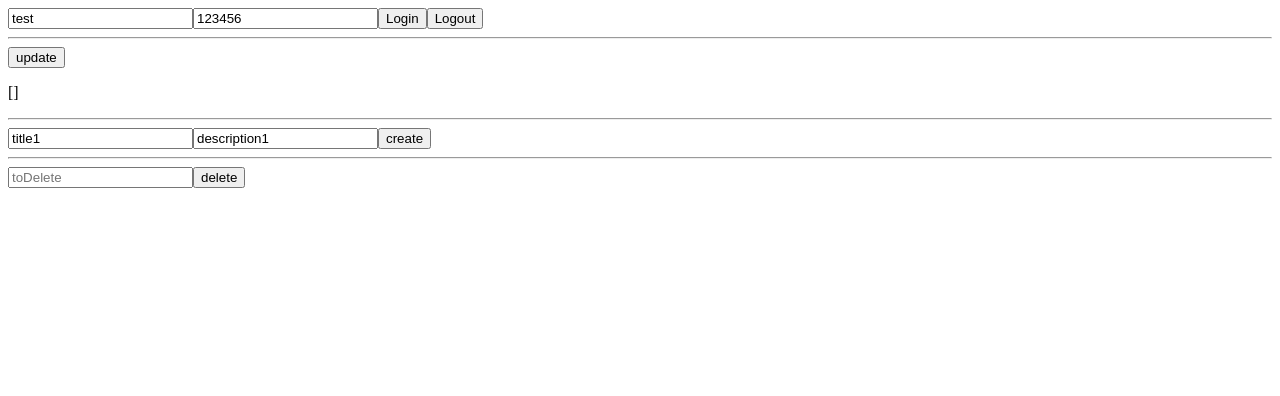
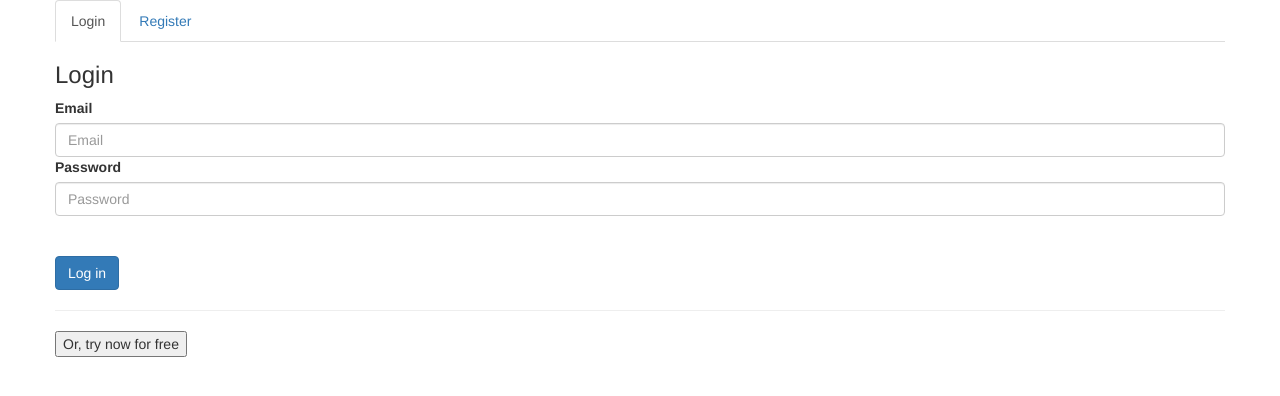
Before and after one commit to mzakrze/kms, a React app in the folder fe/: page / in a window 1280 px wide. Shown: the top 396 px of the page. Built offline with nearby package versions, Linux system fonts and the light colour scheme; no server answers.

Commit message:
Zaczyn ekranu logowania i rejestracji

```diff
--- a/fe/src/api.jsx
+++ b/fe/src/api_util.jsx
@@ -41,6 +41,10 @@ const postResponse = (xmlHttpResonse) => {
 
 }
 
+export function beforeSend(xmlHttpRequest){
+    setJwtToken(xmlHttpRequest);
+}
+
 const setJwtToken = (xmlHttpRequest: any) => {
     let jwt = localStorage.getItem('JwtAuthentication');
     xmlHttpRequest.setRequestHeader('Authentication', jwt);
--- /dev/null
+++ b/fe/src/components/WelcomeUnknownPage.jsx
@@ -0,0 +1,100 @@
+/* @flow */
+import React from 'react';
+import ReactDOM from 'react-dom';
+import { HashRouter as Router, Route, Switch, withRouter, Redirect } from 'react-router-dom';
+
+
+
+type Props = {
+    attemptRegister: (string, string) => void,
+    attemptLogin: (string, string) => void,
+    attemptGoTryMode: () => void,
+}
+
+export default class WelcomeUnknownPage extends React.Component<Props> {
+
+    constructor(props){
+        super(props);
+        this.state = {
+            login_email: '',
+            login_password: '',
+            register_email: '',
+            register_password: '',
+            register_password_confirm: ''
+        }
+    }
+
+    handleFormChanged(key, value) {
+        let s = this.state;
+        s[key] = value;
+        this.setState(s);
+    }
+
+    handleLogin(ev) {
+        ev.preventDefault();
+        // TODO - validate
+        this.props.attemptLogin(this.state.login_email, this.state.login_password);
+    }
+
+    handleRegister(ev) {
+        ev.preventDefault();
+        // TODO - validate
+        this.props.attemptRegister(this.state.register_email, this.state.register_password);
+    }
+
+    render(){
+        let hasError = false; // TODO
+        return (<div className="container">
+            <div className="row">
+            <ul className="nav nav-tabs">
+                <li className="active">
+                    <a href="#login" data-toggle="tab">Login</a>
+                </li>
+                <li className="">
+                    <a href="#register" data-toggle="tab">Register</a>
+                </li>
+            </ul>
+
+            <div className="tab-content ">
+                <div className="tab-pane active" id="login">
+                    <h3>Login</h3>
+                    <form className="form" onSubmit={this.handleLogin.bind(this)}>
+                         <div className={"form-group" + (hasError ? " has-error" : "")}>
+                            <label className="control-label" htmlFor="login_email_input">Email</label>
+                            <input type="text" className="form-control" placeholder="Email" onChange={(ev) => this.handleFormChanged('login_email', ev.target.value)} id="login_email_input" />
+
+                            <label className="control-label" htmlFor="login_password_input">Password</label>
+                            <input type="password" className="form-control" onChange={(ev) => this.handleFormChanged('login_password', ev.target.value)} id="login_password_input" placeholder="Password" />
+
+                            <span style={{visibility: hasError ? "" : "hidden"}}className="help-block">Email or password is incorrect</span>
+                        </div>
+                        <button type="submit" className="btn btn-primary">Log in</button>
+                    </form>
+                </div>
+                <div className="tab-pane" id="register">
+                    <h3>Register</h3>
+                    <form className="form" onSubmit={this.handleRegister.bind(this)}>
+                         <div className={"form-group" + (hasError ? " has-error" : "")}>
+                            <label className="control-label" htmlFor="register_email_input">Email</label>
+                            <input type="text" className="form-control" placeholder="Email" onChange={(ev) => this.handleFormChanged('register_email', ev.target.value)} id="register_email_input" />
+
+                            <label className="control-label" htmlFor="register_password_input">Password</label>
+                            <input type="password" className="form-control" onChange={(ev) => this.handleFormChanged('register_password', ev.target.value)} id="register_password_input" placeholder="Password" />
+
+                            <label className="control-label" htmlFor="register_password_confirm_input">Password confirm</label>
+                            <input type="password" className="form-control" onChange={(ev) => this.handleFormChanged('register_password_confirm', ev.target.value)} id="register_password_confirm_input" placeholder="Password confirm" />
+
+                            <span style={{visibility: hasError ? "" : "hidden"}}className="help-block">Email or password is incorrect</span>
+                        </div>
+                        <button type="submit" className="btn btn-primary">Register</button>
+                    </form>
+                </div>
+            </div>
+            <hr />
+            <div>
+                <button onClick={this.props.attemptGoTryMode}>Or, try now for free</button>
+            </div>
+            </div>
+        </div>);
+    }
+}
--- a/fe/src/index.html
+++ b/fe/src/index.html
@@ -7,6 +7,10 @@
 
      <!-- jQuery library -->
      <script src="https://ajax.googleapis.com/ajax/libs/jquery/3.3.1/jquery.min.js"></script>
+
+     <link href="https://stackpath.bootstrapcdn.com/bootstrap/3.3.7/css/bootstrap.min.css" rel="stylesheet" integrity="sha384-BVYiiSIFeK1dGmJRAkycuHAHRg32OmUcww7on3RYdg4Va+PmSTsz/K68vbdEjh4u" crossorigin="anonymous">
+
+     <script src="https://stackpath.bootstrapcdn.com/bootstrap/3.3.7/js/bootstrap.min.js" integrity="sha384-Tc5IQib027qvyjSMfHjOMaLkfuWVxZxUPnCJA7l2mCWNIpG9mGCD8wGNIcPD7Txa" crossorigin="anonymous"></script>
   </head>
   <body>
 
--- a/fe/src/index.jsx
+++ b/fe/src/index.jsx
@@ -1,11 +1,55 @@
 /* @flow */
 import React from 'react';
 import ReactDOM from 'react-dom';
+import { HashRouter as Router, Route, Switch, withRouter, Redirect } from 'react-router-dom';
+import WelcomeUnknownPage from './components/WelcomeUnknownPage.jsx'
+import { beforeSend } from './api_util.jsx';
 
-import * as api from './api.jsx';
+const api = {
+    getCurrentUser: () => {
+        return $.ajax({
+            url: '/api/v1/user/current',
+            type: "GET",
+            beforeSend: beforeSend,
+            async: true,
+            headers: {"Content-Type": "application/json"},
+        });
+    },
+    goTryMode: () => {
+        return $.ajax({
+            url: '/api/v1/user/try_mode',
+            type: "POST",
+            async: true,
+            headers: {"Content-Type": "application/json"},
+        });
+    },
+    attemptLogin: (email: string, password: string) => {
+        return $.ajax({
+            url: '/api/v1/user/login',
+            type: "POST",
+            data: JSON.stringify({email, password}),
+            async: true,
+            headers: {"Content-Type": "application/json"},
+        });
+    },
+    attemptRegister: (email: string, password: string) => {
+        return $.ajax({
+            url: '/api/v1/user/register',
+            type: "POST",
+            data: JSON.stringify({email, password}),
+            async: true,
+            headers: {"Content-Type": "application/json"},
+        });
+    }
+}
 
 type Props = {
 
+}
+
+type CurrentUser = {
+    gid: string,
+    isInTryMode: boolean,
 }
 
 class App extends React.Component<Props> {
@@ -13,98 +57,77 @@ class App extends React.Component<Props> {
     constructor(props){
         super(props);
         this.state = {
-            login: 'test',
-            password: '123456',
-            loginResponse: null,
-            title: 'title1',
-            description: 'description1',
-            toDelete: null,
-            myTasks: []
+            currentUser: null,
         }
     }
 
-    handleInputChanged(key, val){
-        let s = this.state;
-        s[key] = val;
-        this.setState(s);
+    handleLogin(email, password) {
+        api.attemptLogin(email, password)
+            .done((data, status, resp) => {
+                let jwt = resp.getResponseHeader('Authentication');
+                localStorage.setItem('JwtAuthentication', jwt);
+                this.setState({
+                    currentUser: data
+                })
+            });
     }
 
-    renderLogin(){
-        let handleLogin = () => {
-            let login = this.state.login;
-            let password = this.state.password;
-            $.ajax({
-                url: '/api/v1/user/login',
-                type: "POST",
-                data: JSON.stringify({login, password}),
-                async: true,
-                headers: {"Content-Type": "application/json"},
-            }).done((data, status, resp) => {
+    handleRegister(email, password) {
+        api.attemptRegister(email, password)
+            .done((data, status, resp) => {
                 let jwt = resp.getResponseHeader('Authentication');
                 localStorage.setItem('JwtAuthentication', jwt);
-            })
-        }
-        let handleLogout = () => {
-            localStorage.removeItem('JwtAuthentication');
-        }
-        return [
-            <input onChange={(ev) => this.handleInputChanged('login', ev.target.value)} placeholder="login" defaultValue={this.state.login}/>,
-            <input onChange={(ev) => this.handleInputChanged('password', ev.target.value)} placeholder="password" defaultValue={this.state.password}/>,
-            <button onClick={handleLogin}>Login</button>,
-            <button onClick={handleLogout}>Logout</button>,
-            <div>
-                {this.state.loginResponse}
-            </div>
-        ];
+                this.setState({
+                    currentUser: data
+                })
+            });
     }
 
-    renderFetchMyTasks(){
-        let handleUpdate = () => {
-            api.fetchMyTasks()
-                .done((data, status, resp) => {
-                    this.setState({
-                        myTasks: data
-                    })
+    handleTryMode() {
+        api.goTryMode()
+            .done((data, status, resp) => {
+                this.setState({
+                    currentUser: data
                 })
-        }
-        return [
-            <button onClick={handleUpdate}> update </button>,
-            <p>{JSON.stringify(this.state.myTasks)}</p>
-        ];
+            });
     }
 
-    renderCreateNewTask(){
-        let handleCreate = () => {
-            api.createNewTask(this.state.title, this.state.description);
-        }
-        return [
-            <input onChange={(ev) => this.handleInputChanged('title', ev.target.value)} placeholder="title" defaultValue={this.state.title}/>,
-            <input onChange={(ev) => this.handleInputChanged('description', ev.target.value)} placeholder="description" defaultValue={this.state.description}/>,
-            <button onClick={handleCreate}>create</button>,
-        ];
+    handleLogout() {
+        localStorage.removeItem('JwtAuthentication');
+        window.location = '/'
     }
 
-    renderDelete(){
-        let handleDelete = () => {
-            api.deleteTask(this.state.toDelete)
-        }
-        return [
-            <input onChange={(ev) => this.handleInputChanged('toDelete', ev.target.value)} placeholder="toDelete" defaultValue={this.state.toDelete}/>,
-            <button onClick={handleDelete}>delete</button>,
-        ];
+    componentDidMount(){
+        api.getCurrentUser()
+            .done((data, status, resp) => {
+                this.setState({
+                    currentUser: data
+                })
+            })
     }
 
     render() {
+        if(this.state.currentUser == null || this.state.currentUser.gid == null) {
+            return <WelcomeUnknownPage
+                attemptLogin={this.handleLogin.bind(this)}
+                attemptRegister={this.handleRegister.bind(this)}
+                attemptGoTryMode={this.handleTryMode.bind(this)} />
+        }
+
         return (<div>
-            {this.renderLogin()}
-            <hr />
-            {this.renderFetchMyTasks()}
-            <hr />
-            {this.renderCreateNewTask()}
-            <hr />
-            {this.renderDelete()}
-            </div>)
-        return (<p> Hello World </p>);
+                <p> you are logged in {JSON.stringify(this.state.currentUser)} xd :) </p>
+                <button onClick={this.handleLogout.bind(this)}>Logout</button>
+                </div>);
+
+        // return (<Router>
+        //     <Switch>
+        //         <Route exact path="/" render={this.renderEmptyPage.bind(this)} />
+        //         <Route path="/doc/:docGid" render={this.renderDocumentEditorPage.bind(this)} />
+        //         <Route path="/drive" render={this.renderDrivePage.bind(this)} />
+        //         <Route path="/teams" render={this.renderTeamsPage.bind(this)} />
+        //         <Route path="/my-account" render={this.renderMyAccountPage.bind(this)} />
+        //     </Switch>
+        // </Router>);
     }
 }
 
```
